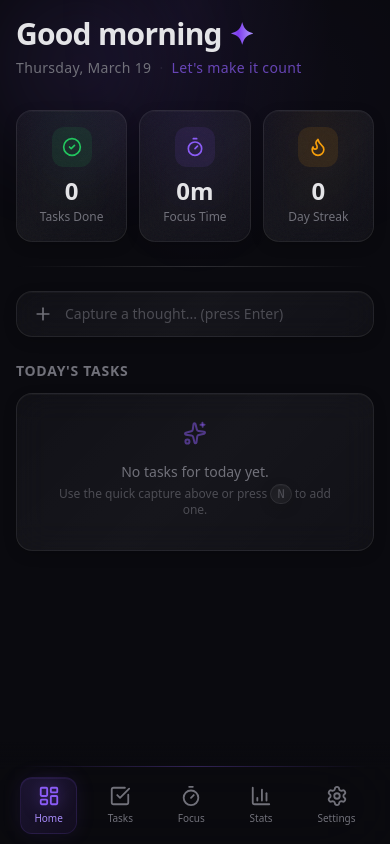
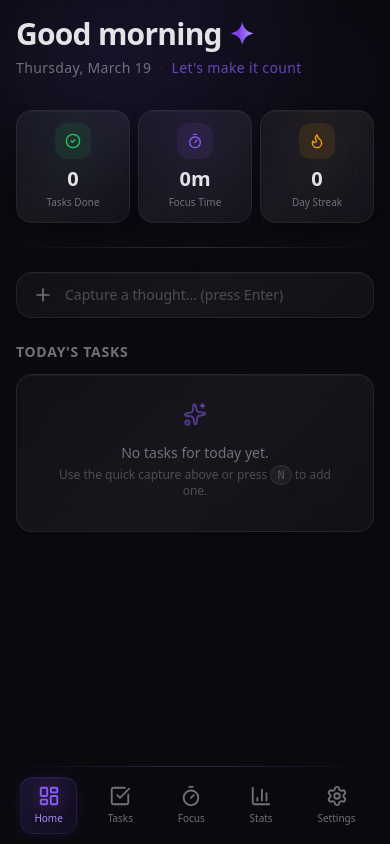
Before and after one commit to deusalter/hyperfocus, a Next.js app: page / in a window 390 px wide. Built offline with nearby package versions, Linux system fonts and the light colour scheme.

Commit message:
fix: improve QuickStats and CategoryTabs responsive sizing for small screens
Scale down icon sizes, font sizes, and padding on small phones (<640px) to prevent
text truncation. Add hidden scrollbar utility for horizontal scroll containers.

```diff
--- a/src/app/globals.css
+++ b/src/app/globals.css
@@ -370,6 +370,16 @@ body {
   }
 }
 
+/* Hide scrollbar utility for horizontal scroll containers */
+.scrollbar-none {
+  -ms-overflow-style: none;
+  scrollbar-width: none;
+}
+
+.scrollbar-none::-webkit-scrollbar {
+  display: none;
+}
+
 /* Reduced motion: disable decorative animations */
 @media (prefers-reduced-motion: reduce) {
   .glass,
--- a/src/components/dashboard/QuickStats.tsx
+++ b/src/components/dashboard/QuickStats.tsx
@@ -60,7 +60,7 @@ export default function QuickStats() {
       variants={container}
       initial="hidden"
       animate="show"
-      className="grid grid-cols-3 gap-3 mb-6"
+      className="grid grid-cols-3 gap-2 sm:gap-3 mb-6"
     >
       {stats.map((stat) => {
         const Icon = stat.icon
@@ -68,7 +68,7 @@ export default function QuickStats() {
           <motion.div
             key={stat.label}
             variants={item}
-            className="glass noise-texture p-4 flex flex-col items-center text-center relative overflow-hidden"
+            className="glass noise-texture p-3 sm:p-4 flex flex-col items-center text-center relative overflow-hidden"
           >
             <div
               className="absolute inset-0 opacity-50 pointer-events-none"
@@ -76,15 +76,15 @@ export default function QuickStats() {
                 background: `radial-gradient(ellipse at 50% 0%, ${stat.gradientFrom}, transparent 70%)`,
               }}
             />
-            <div className={`w-10 h-10 rounded-xl ${stat.bg} flex items-center justify-center mb-2 relative z-10`}>
-              <Icon className={`w-5 h-5 ${stat.color}`} />
+            <div className={`w-9 h-9 sm:w-10 sm:h-10 rounded-xl ${stat.bg} flex items-center justify-center mb-1.5 sm:mb-2 relative z-10`}>
+              <Icon className={`w-4 h-4 sm:w-5 sm:h-5 ${stat.color}`} />
             </div>
             {stat.numericValue !== null ? (
-              <AnimatedNumber value={stat.numericValue} className="text-2xl font-bold relative z-10 tabular-nums" />
+              <AnimatedNumber value={stat.numericValue} className="text-xl sm:text-2xl font-bold relative z-10 tabular-nums" />
             ) : (
-              <span className="text-2xl font-bold relative z-10 tabular-nums">{stat.displayValue}</span>
+              <span className="text-xl sm:text-2xl font-bold relative z-10 tabular-nums">{stat.displayValue}</span>
             )}
-            <span className="text-xs text-muted mt-0.5 relative z-10">{stat.label}</span>
+            <span className="text-[10px] sm:text-xs text-muted mt-0.5 relative z-10">{stat.label}</span>
           </motion.div>
         )
       })}
--- a/src/components/tasks/CategoryTabs.tsx
+++ b/src/components/tasks/CategoryTabs.tsx
@@ -19,13 +19,13 @@ const categories: { key: TaskCategory; label: string }[] = [
 
 export default function CategoryTabs({ active, onChange, counts }: CategoryTabsProps) {
   return (
-    <div className="flex gap-1 mb-4 p-1 glass rounded-xl overflow-x-auto">
+    <div className="flex gap-1 mb-4 p-1 glass rounded-xl overflow-x-auto scrollbar-none">
       {categories.map((cat) => (
         <button
           key={cat.key}
           onClick={() => onChange(cat.key)}
           className={cn(
-            'relative px-4 py-2 text-sm font-medium rounded-lg transition-colors whitespace-nowrap flex-1',
+            'relative px-3 sm:px-4 py-2 text-sm font-medium rounded-lg transition-colors whitespace-nowrap min-w-0 flex-1',
             active === cat.key ? 'text-white' : 'text-muted hover:text-foreground'
           )}
         >
```
